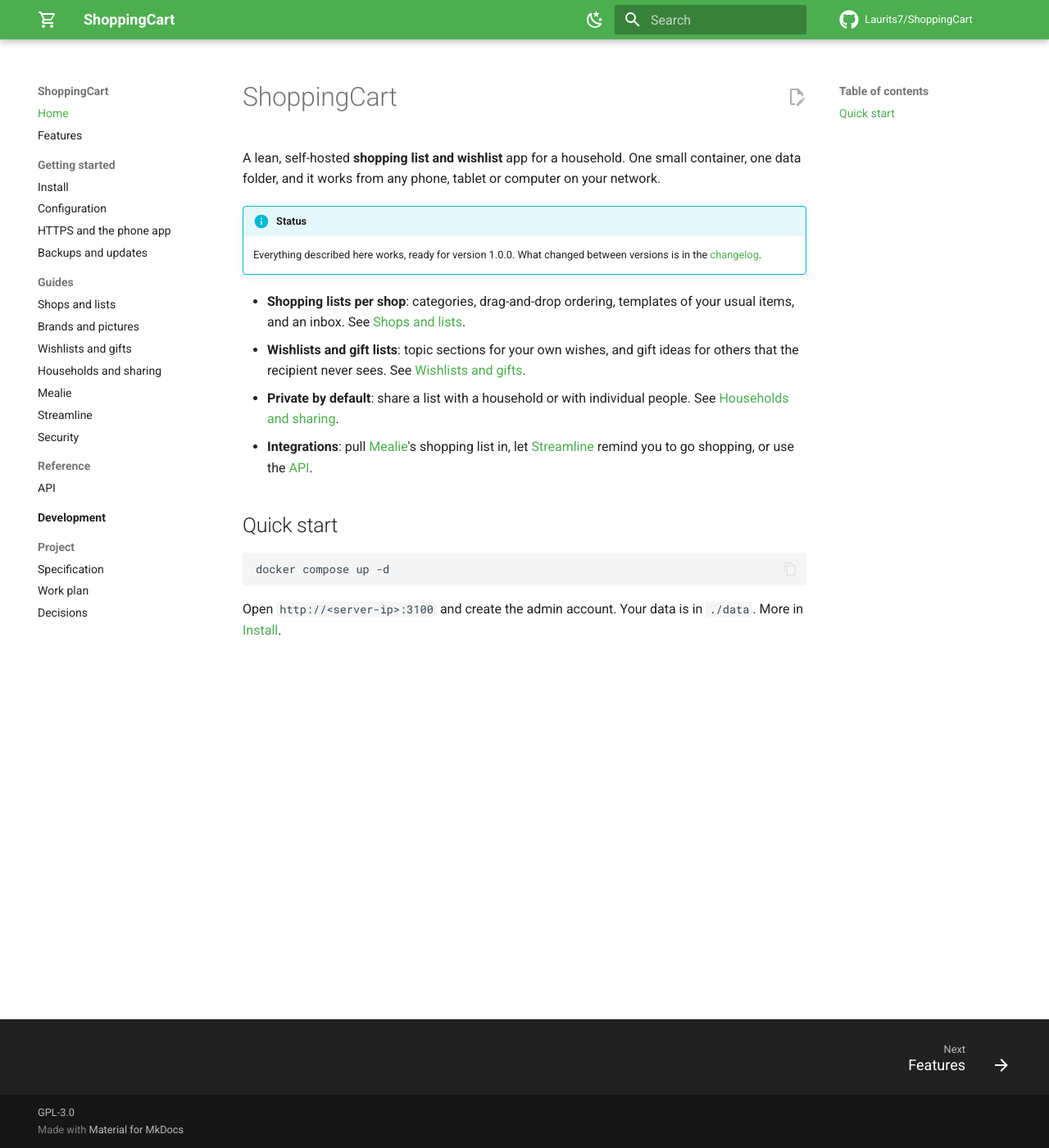
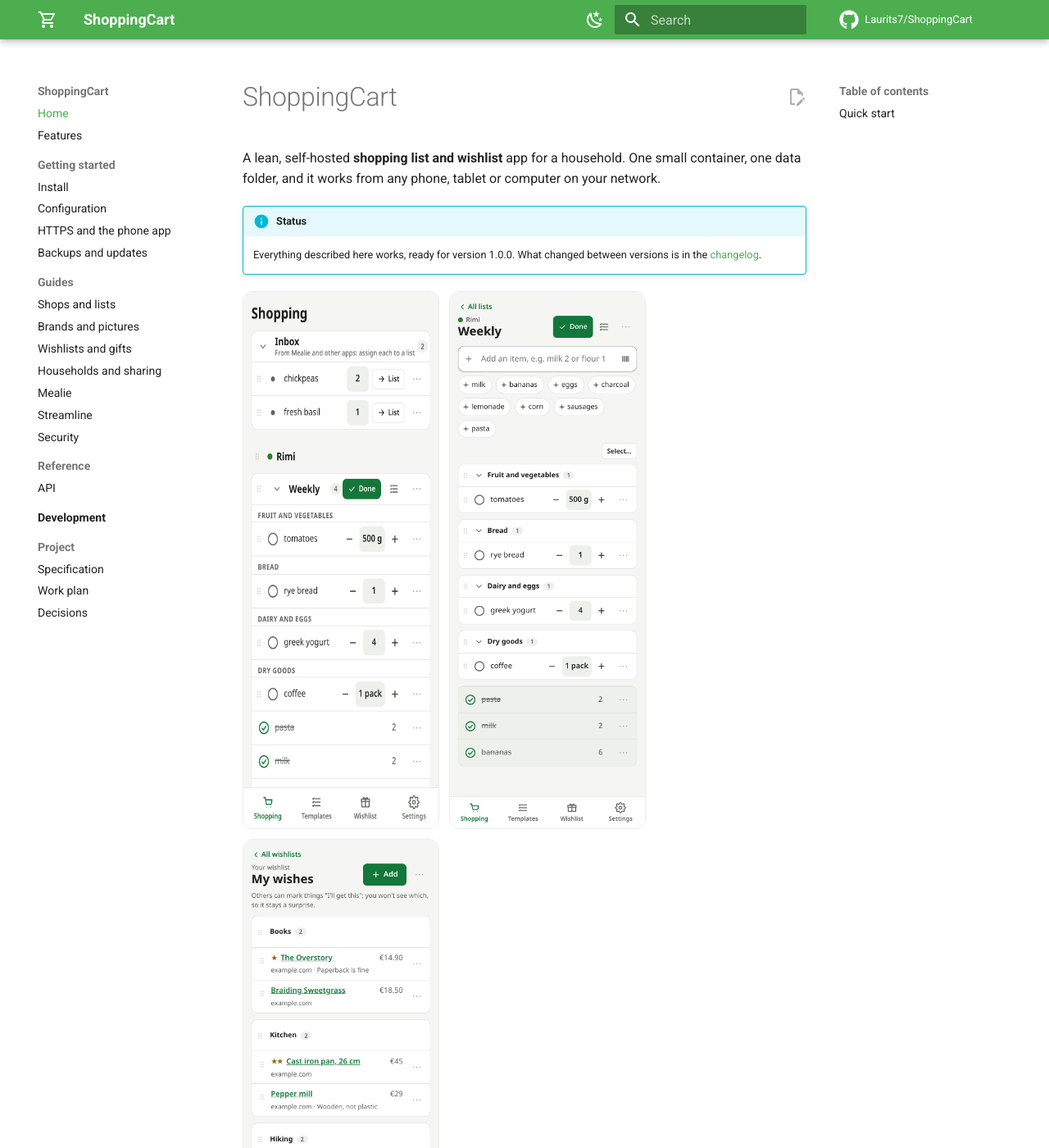
Before and after one commit to Laurits7/ShoppingCart, an MkDocs documentation site: the page built from docs/index.md, in a window 1280 px wide and 1400 px high. Shown: the whole window at 82% size. Built offline with MkDocs 1.6.1 and Material for MkDocs 9.7.7, drawn with Linux system fonts in a browser that asks for light colours; comment, search, counter and statistics services are not loaded.

Commit message:
README: badges and screenshots; roomier inbox rows
- Badges for CI, docs, release, the GHCR image and the license.
- Screenshots (phone and desktop dark) in the README and on the docs home page.
- Inbox rows show the amount as one button instead of the stepper, so names don't
  break mid-word on a phone.

Co-Authored-By: Claude Opus 5.5 <noreply@anthropic.com>

```diff
--- a/docs/index.md
+++ b/docs/index.md
@@ -6,6 +6,12 @@ one data folder, and it works from any phone, tablet or computer on your network
 !!! info "Status"
     Everything described here works, ready for version 1.0.0. What changed between versions is
     in the [changelog](https://github.com/Laurits7/ShoppingCart/blob/main/CHANGELOG.md).
+
+<div class="screens" markdown>
+![The Shopping page: the inbox, and the Weekly list with categories, amounts and ticked items](assets/screenshots/shopping.png){ width="240" }
+![A list opened on its own, with ticked items greyed out at the end](assets/screenshots/list.png){ width="240" }
+![A wishlist with sections, prices and priorities](assets/screenshots/wishlist.png){ width="240" }
+</div>
 
 - **Shopping lists per shop**: categories, drag-and-drop ordering, templates of your usual
   items, and an inbox. See [Shops and lists](guides/shopping.md).
--- /dev/null
+++ b/docs/stylesheets/extra.css
@@ -0,0 +1,14 @@
+/* Screenshots side by side on the home page, wrapping on a phone. */
+.screens {
+  display: flex;
+  flex-wrap: wrap;
+  gap: 12px;
+  margin: 1em 0;
+}
+.screens p {
+  display: contents;
+}
+.screens img {
+  border: 1px solid var(--md-default-fg-color--lightest);
+  border-radius: 12px;
+}
--- a/mkdocs.yml
+++ b/mkdocs.yml
@@ -35,6 +35,9 @@ theme:
     - content.code.copy
     - content.action.edit
     - toc.follow
+
+extra_css:
+  - stylesheets/extra.css
 
 markdown_extensions:
   - admonition
--- a/web/src/views/shopping/ItemRow.svelte
+++ b/web/src/views/shopping/ItemRow.svelte
@@ -76,6 +76,9 @@
     {/if}
     {#if checked || readonly}
       <span class="amount static"><span class="sr-only">Amount </span>{amount}</span>
+    {:else if onassign}
+      <!-- In the inbox you sort rather than shop: no stepper, so the name has room on a phone. -->
+      <button class="amount" data-nodrag aria-label="Amount of {item.name}: {amount}. Change" onclick={() => onedit(item, 'amount')}>{amount}</button>
     {:else}
       <span class="stepper" data-nodrag>
         <button class="icon-btn" aria-label="Less {item.name}" onclick={() => shopping.step(item, false)}><Icon name="minus" size={18} /></button>
```
Also changed, not shown: README.md (+23 -0 lines), docs/assets/screenshots/desktop-dark.png (added), docs/assets/screenshots/list.png (added), docs/assets/screenshots/shopping.png (added), docs/assets/screenshots/templates.png (added), docs/assets/screenshots/wishlist.png (added).
